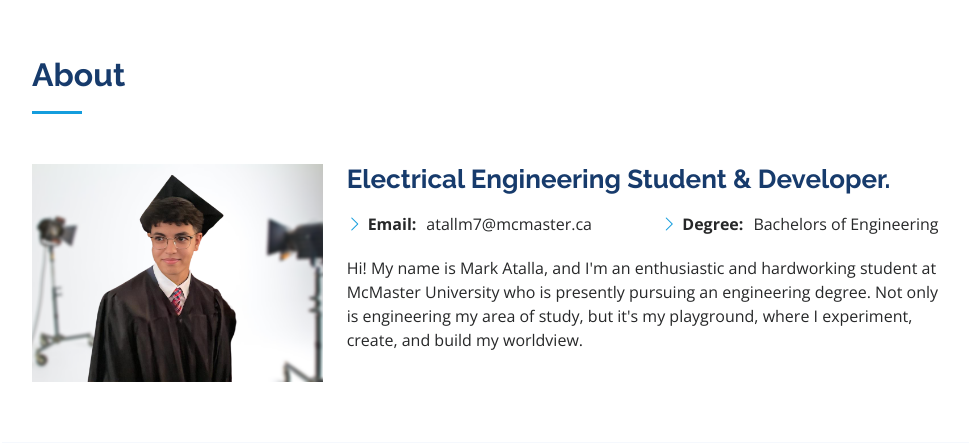
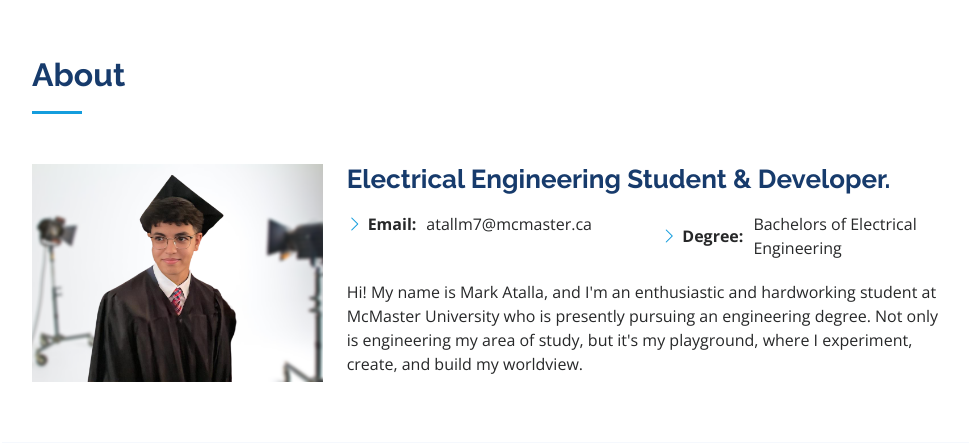
Before and after one commit to atallm7/portfo, a Flask app: page / in a window 1280 px wide. Shown: the part 804-1247 px from the top of the page, without its empty margins (298-1267 px from the left). Run offline with Flask 3, Linux system fonts and the light colour scheme; some libraries are stand-ins or nearby versions.

Commit message:
New updates

```diff
--- a/index.html
+++ b/index.html
@@ -94,7 +94,7 @@
               </div>
               <div class="col-lg-6">
                 <ul>
-                  <li><i class="bi bi-chevron-right"></i> <strong>Degree:</strong> <span>Bachelors of Engineering</span></li>
+                  <li><i class="bi bi-chevron-right"></i> <strong>Degree:</strong> <span>Bachelors of Electrical Engineering</span></li>
                 </ul>
               </div>
             </div>
--- a/templates/index.html
+++ b/templates/index.html
@@ -94,7 +94,7 @@
               </div>
               <div class="col-lg-6">
                 <ul>
-                  <li><i class="bi bi-chevron-right"></i> <strong>Degree:</strong> <span>Bachelors of Engineering</span></li>
+                  <li><i class="bi bi-chevron-right"></i> <strong>Degree:</strong> <span>Bachelors of Electrical Engineering</span></li>
                 </ul>
               </div>
             </div>
```
